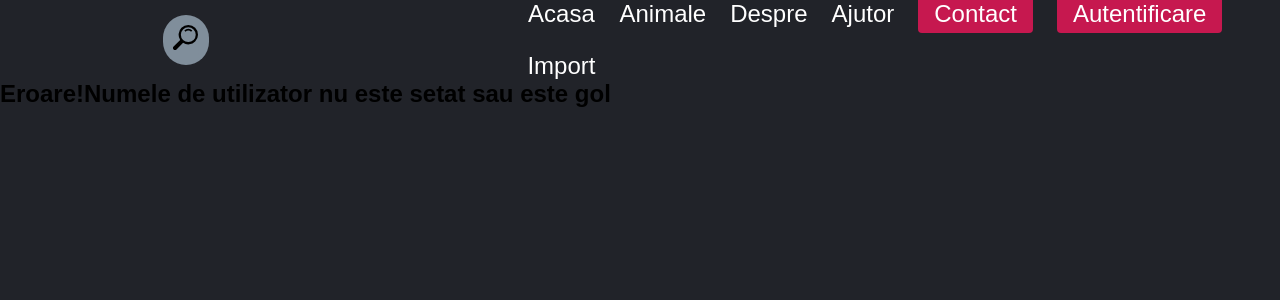
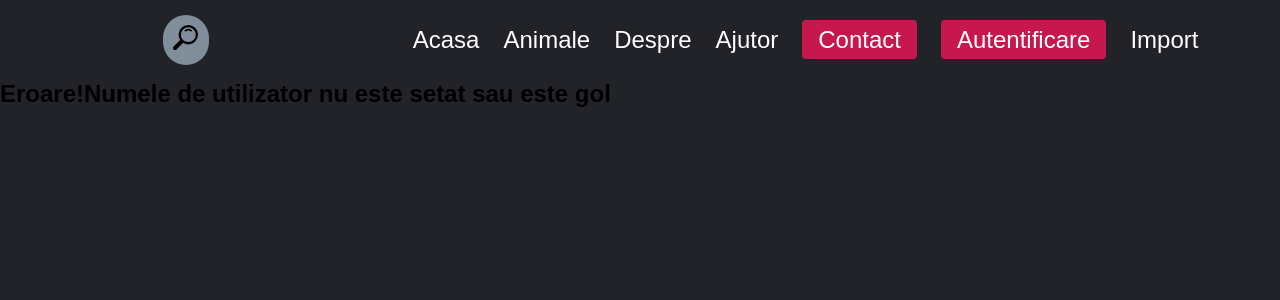
Before and after one commit to Alexandru-Lucaci/TW, a PHP site: page /TW/settings in a window 1280 px wide. Shown: the top 300 px of the page. Run offline with PHP 8.4, Linux system fonts and the light colour scheme; some libraries are stand-ins or nearby versions.

Commit message:
mini update

```diff
--- a/logg/logs.txt
+++ b/logg/logs.txt
@@ -17,3 +17,4 @@
 16-JUN-22 : O noua salvare a fost adaugata.Utilizatorul cu id=11 a salvat pentru contul sau animalul cu id=3
 16-JUN-22 : O noua salvare a fost adaugata.Utilizatorul cu id=11 a salvat pentru contul sau animalul cu id=5
 16-JUN-22 : Un nou utilizator a fost creat cu urmatoarele atribute: id=12 , nume_utilizator=Alex , parola=parolaa , email= , telefon=
+16-JUN-22 : O noua salvare a fost adaugata.Utilizatorul cu id=12 a salvat pentru contul sau animalul cu id=18
--- a/views/styles/styleNavBar.css
+++ b/views/styles/styleNavBar.css
@@ -30,7 +30,7 @@ body{
 .nav-menu{
     display:grid;
     /* margin:0; */
-    grid-template-columns: repeat(6,auto);
+    grid-template-columns: repeat(8,auto);
 
     list-style: none;
     text-align: center;
--- a/views/styles/styleSettings.css
+++ b/views/styles/styleSettings.css
@@ -11,6 +11,7 @@
 
 div{
     white-space: nowrap;
+    word-break: break-all;
 }
 
 
--- a/views/templates/Animals.phtml
+++ b/views/templates/Animals.phtml
@@ -19,7 +19,6 @@
     <link rel="stylesheet" href="views/styles/filterlist.css" />
     <link rel="stylesheet" href="views/styles/styleNavBar.css" />
     <link rel="stylesheet" href="views/styles/styleAnimals.css" />
-
     <link rel="stylesheet" href="views/styles/styleFooter.css" />
     <link rel="stylesheet" type="text/css" href="views/styles/stylefooter2.css" />
   </head>
--- a/views/templates/Savings.phtml
+++ b/views/templates/Savings.phtml
@@ -8,6 +8,8 @@
         <link rel="stylesheet" type="text/css" href="views/styles/styleSearch.css" />
 
         <link rel="stylesheet" type="text/css" href="views/styles/styleSettings.css" />
+        <!-- <link rel="stylesheet" href="views/styles/buttons.css" /> -->
+
     </head>
     <body>
 
--- a/views/templates/Settings.phtml
+++ b/views/templates/Settings.phtml
@@ -1,12 +1,13 @@
 <!DOCTYPE html>
-<html lang="en">
+<html lang="ro">
     <head>
         <title>Setari cont</title>
 
         <link rel="stylesheet" type="text/css" href="views/styles/styleNavBar.css" />
         <link rel="stylesheet" type="text/css" href="views/styles/stylefooter2.css" />
         <link rel="stylesheet" type="text/css" href="views/styles/styleSearch.css" />
-        <link rel="stylesheet" type="text/css" href="views\styles\styleSettings.css" />
+        <link rel="stylesheet" type="text/css" href="views/styles/styleSettings.css" />
+        <link rel="stylesheet" href="views/styles/buttons.css" />
     </head>
     <body>
 
```
Also changed, not shown: views/styles/styleAnimals.css (+7 -1 lines).
